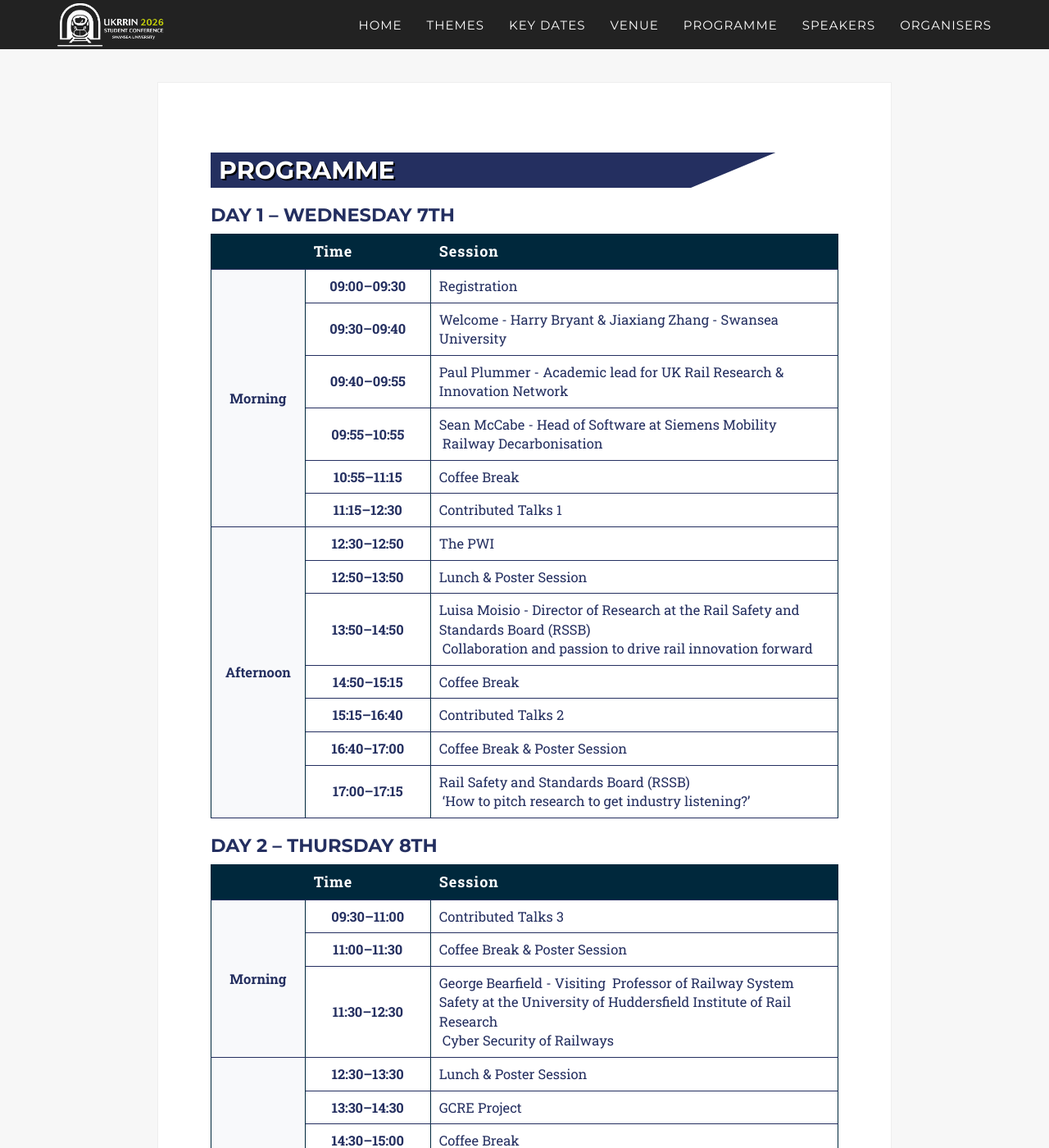
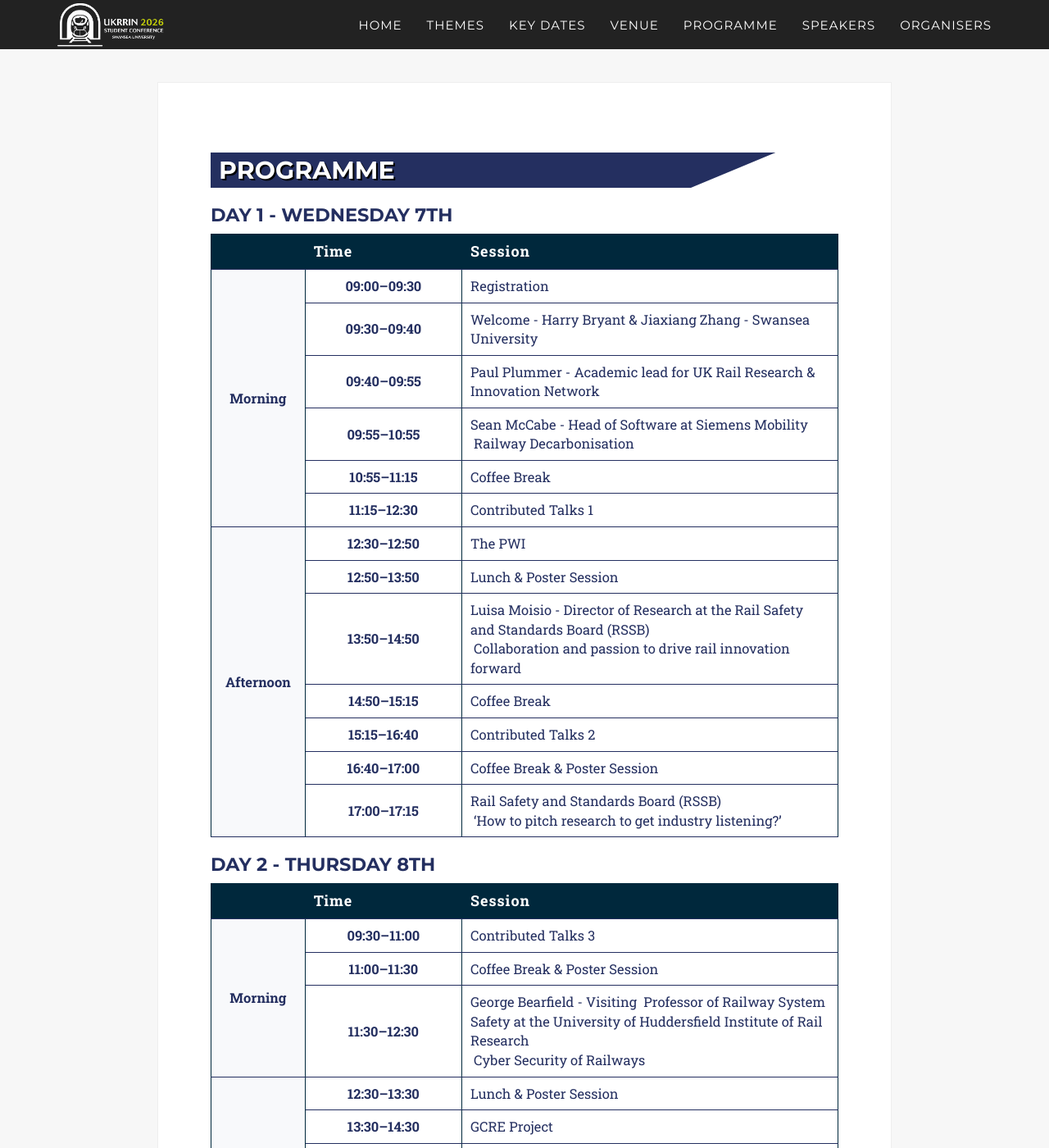
Before and after one commit to ukrrin2026swansea/ukrrin2026swansea.github.io, a Jekyll site: the page built from _2017_pages/programme.html, in a window 1280 px wide and 1400 px high. Shown: the whole window at 82% size. Built offline with Jekyll 4.4.1, drawn with Linux system fonts in a browser that asks for light colours; some web fonts are replaced; some of the changed text lies outside the part shown.

Commit message:
Programme table layout quick fix

```diff
--- a/_2017_pages/programme.html
+++ b/_2017_pages/programme.html
@@ -42,13 +42,13 @@
     <div class="black-frame about about-container about-container-top about-container-bottom">
       <h1>{{ page.title }}</h1>
 
-        <h2>Day 1 – Wednesday 7th</h2>
+        <h2>Day 1 - Wednesday 7th</h2>
 
         <table class="agenda">
         <thead>
             <tr>
             <th style="width:15%;">&nbsp;</th>
-            <th style="width:20%;">Time</th>
+            <th style="width:25%;">Time</th>
             <th>Session</th>
             </tr>
         </thead>
@@ -73,12 +73,12 @@
         </tbody>
         </table>
 
-        <h2>Day 2 – Thursday 8th</h2>
+        <h2>Day 2 - Thursday 8th</h2>
         <table class="agenda">
         <thead>
             <tr>
             <th style="width:15%;">&nbsp;</th>
-            <th style="width:20%;">Time</th>
+            <th style="width:25%;">Time</th>
             <th>Session</th>
             </tr>
         </thead>
@@ -104,12 +104,12 @@
         </table>
         We are sorry that the excursion to GCRE has been cancelled due to the snow and ice in the Swansea Valley.
 
-        <h2>Day 3 – Friday 9th</h2>
+        <h2>Day 3 - Friday 9th</h2>
         <table class="agenda">
         <thead>
             <tr>
             <th style="width:15%;">&nbsp;</th>
-            <th style="width:20%;">Time</th>
+            <th style="width:25%;">Time</th>
             <th>Session</th>
             </tr>
         </thead>
```
